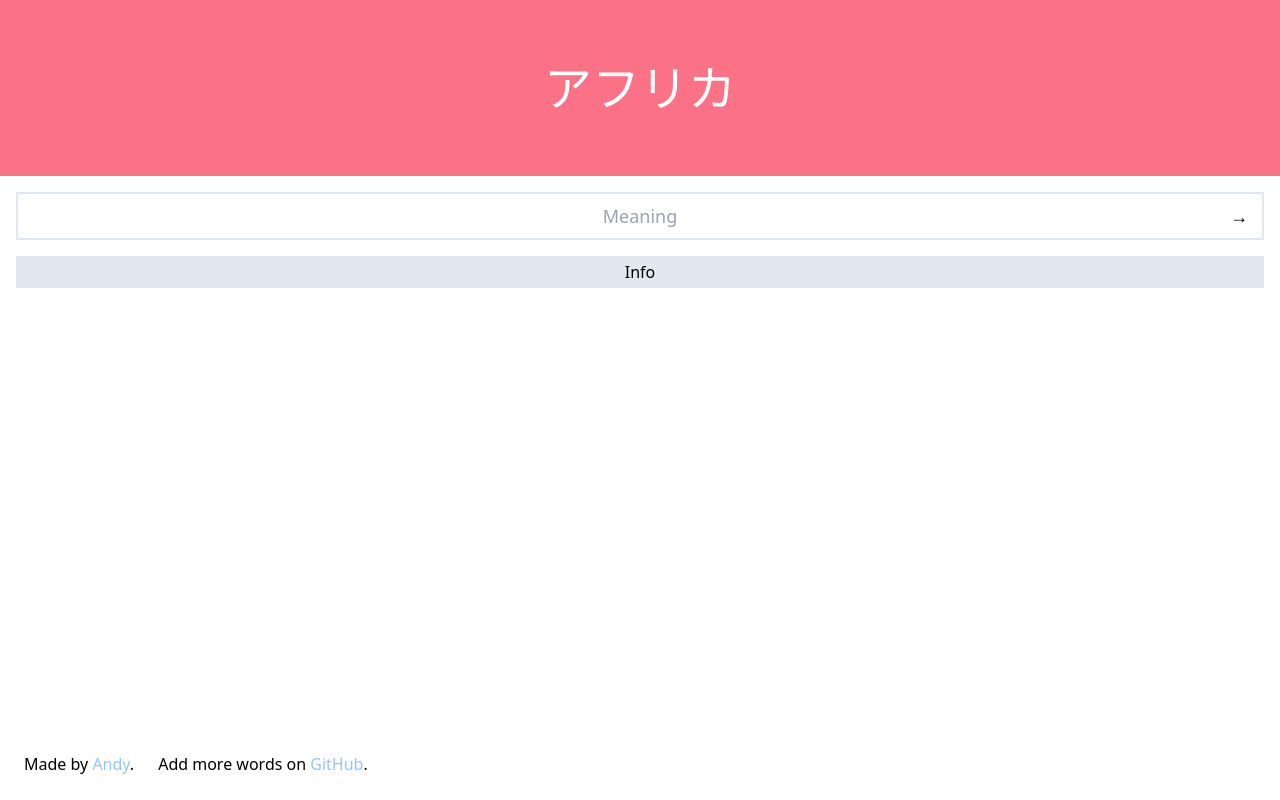
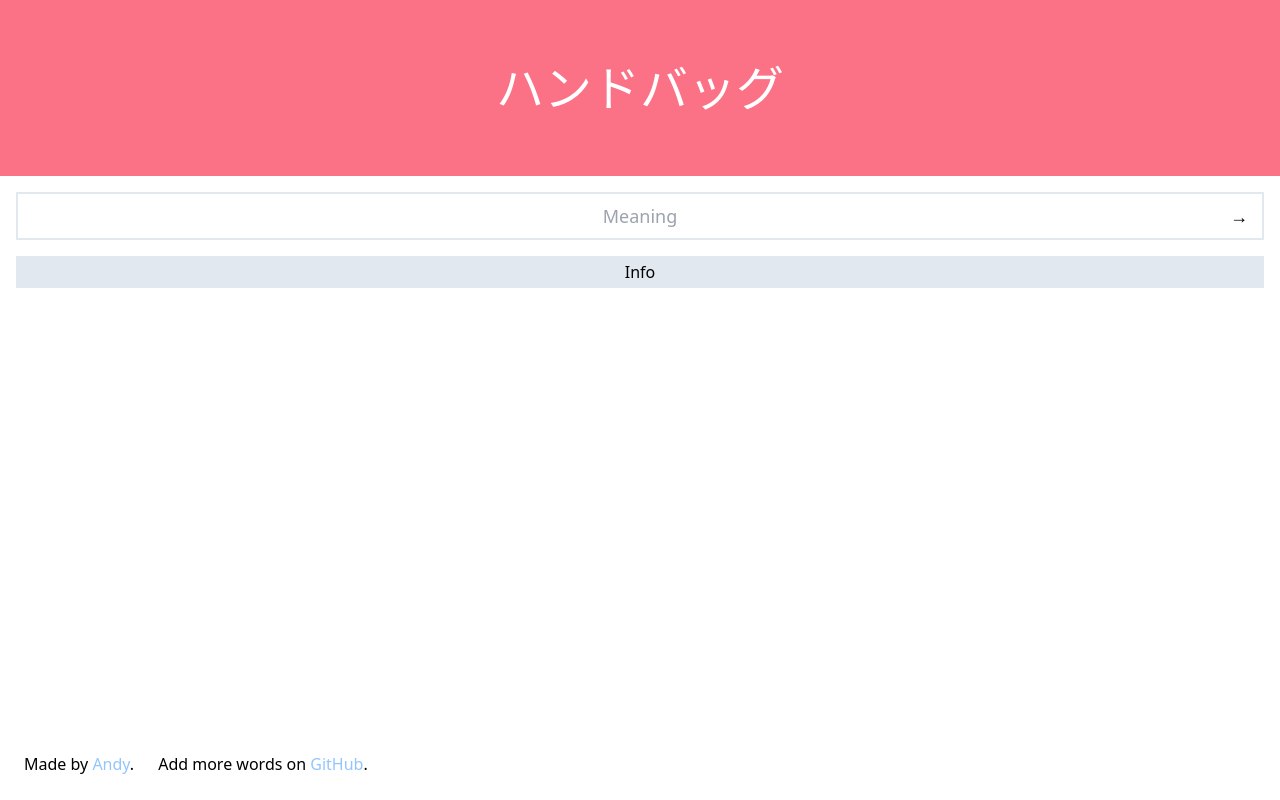
Before and after one commit to AndyBitz/katakana-test, a Next.js app: page / in a window 1280 px wide. Built offline with nearby package versions, Linux system fonts and the light colour scheme.

Commit message:
Start with a random word

```diff
--- a/pages/index.tsx
+++ b/pages/index.tsx
@@ -1,5 +1,5 @@
 import cn from 'classnames';
-import { FormEvent, useCallback, useState } from 'react';
+import { FormEvent, useCallback, useEffect, useState } from 'react';
 import { Layout } from '../components/layout';
 import { Link } from '../components/link';
 import { list } from '../data/list';
@@ -8,6 +8,11 @@ export default function Home() {
 	const item = useItem();
 	const [state, setState] = useState<'correct' | 'error' | null>(null);
 	const [showInfo, setShowInfo] = useState(false);
+
+	useEffect(() => {
+		// Start with a random word.
+		item.next();
+	}, []);
 
 	const onSubmit = useCallback(
 		(event: FormEvent<HTMLFormElement>) => {
@@ -140,8 +145,7 @@ function useItem() {
 	const [index, setIndex] = useState(0);
 
 	const next = useCallback(() => {
-		const rnd = Math.floor(Math.random() * list.length);
-		setIndex(rnd);
+		setIndex(Math.floor(Math.random() * list.length));
 	}, [setIndex]);
 
 	const item = list[index];
```
